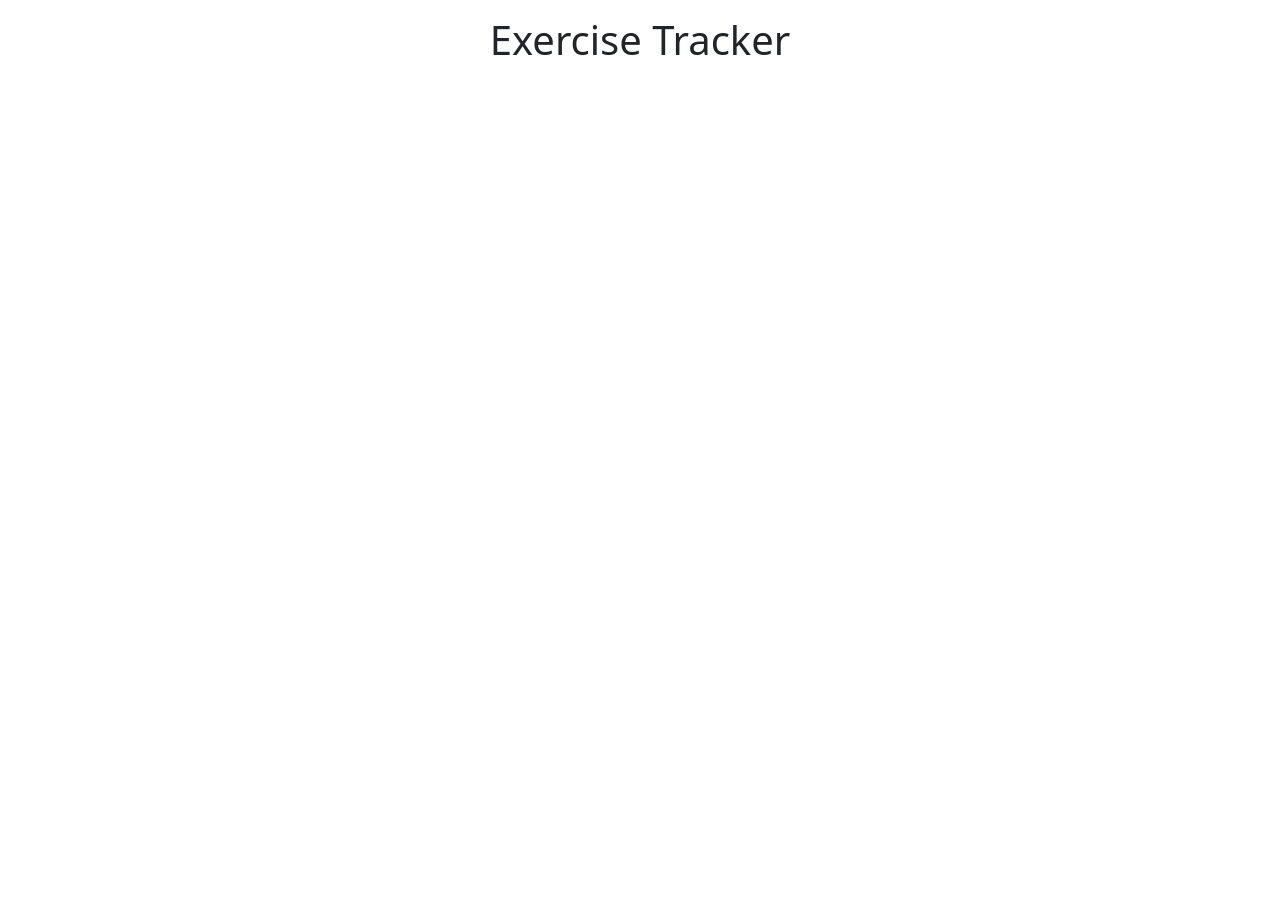
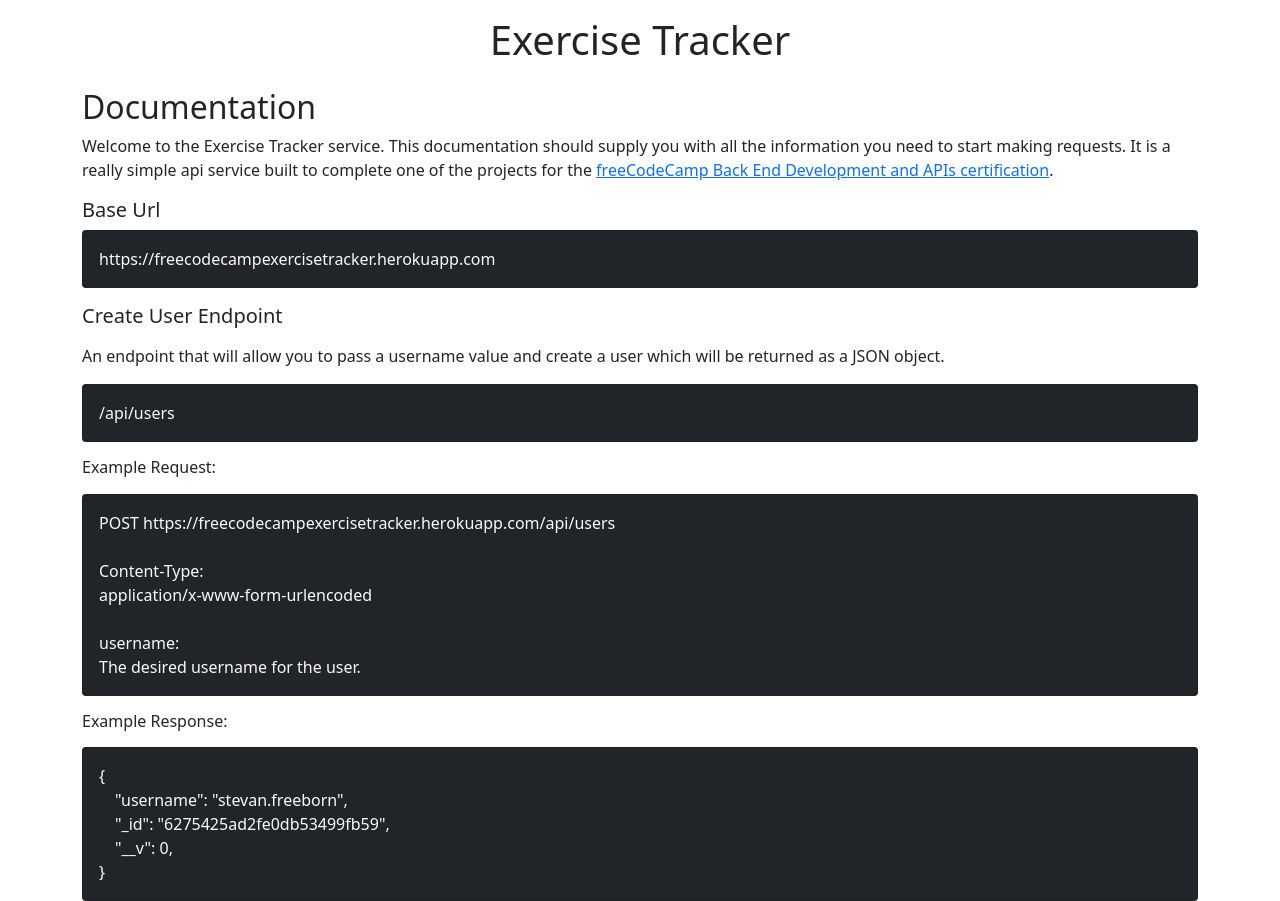
Before and after one commit to StevanFreeborn/freeCodeCamp-Exercise-Tracker, a website: page views/index.html in a window 1280 px wide. Before the commit the page ends 800 px from the top, so only its background shows below. Drawn offline with nearby package versions, Linux system fonts and the light colour scheme; files that its build step writes are made by us from their sources.

Commit message:
build out index.html

```diff
--- a/views/index.html
+++ b/views/index.html
@@ -38,11 +38,70 @@
 <body>
 
     <div class="container">
+
         <div class="row my-3">
             <div class="col-12 text-center">
                 <h1>Exercise Tracker</h1>
             </div>
         </div>
+
+        <div class="row">
+            <div class="col-12">
+
+                <h2>Documentation</h2>
+
+                <p>
+                    Welcome to the Exercise Tracker service. This documentation should supply you with all the information you need to start making requests. It is a really simple api service built to complete one of the projects for the <a href="https://www.freecodecamp.org/learn/back-end-development-and-apis/" target="_blank">freeCodeCamp Back End Development and APIs certification</a>.
+                </p>
+
+                <h5>Base Url</h5>
+
+                <div class="card p-3 bg-dark text-light">
+                    https://freecodecampexercisetracker.herokuapp.com
+                </div>
+
+                <h5 class="my-3">Create User Endpoint</h5>
+
+                <p>
+                    An endpoint that will allow you to pass a username value and create a user which will be returned as a JSON object.
+                </p>
+
+                <div class="card p-3 bg-dark text-light">
+                    /api/users
+                </div>
+
+                <h6 class="my-3">Example Request:</h6>
+
+                <div class="card p-3 bg-dark text-light">
+
+                    POST https://freecodecampexercisetracker.herokuapp.com/api/users
+                    <br>
+                    <br>
+                    Content-Type:
+                    <br>
+                    application/x-www-form-urlencoded
+                    <br>
+                    <br>
+                    username:
+                    <br>
+                    The desired username for the user.
+
+                </div>
+
+                <h6 class="my-3">Example Response:</h6>
+
+                <div class="card p-3 bg-dark text-light">
+                    {
+                        <br>&emsp;"username": "stevan.freeborn",
+                        <br>&emsp;"_id": "6275425ad2fe0db53499fb59",
+                        <br>&emsp;"__v": 0,
+                        <br>
+                    }
+                </div>
+
+            </div>
+        </div>
+
     </div>
 
 </body>
```
